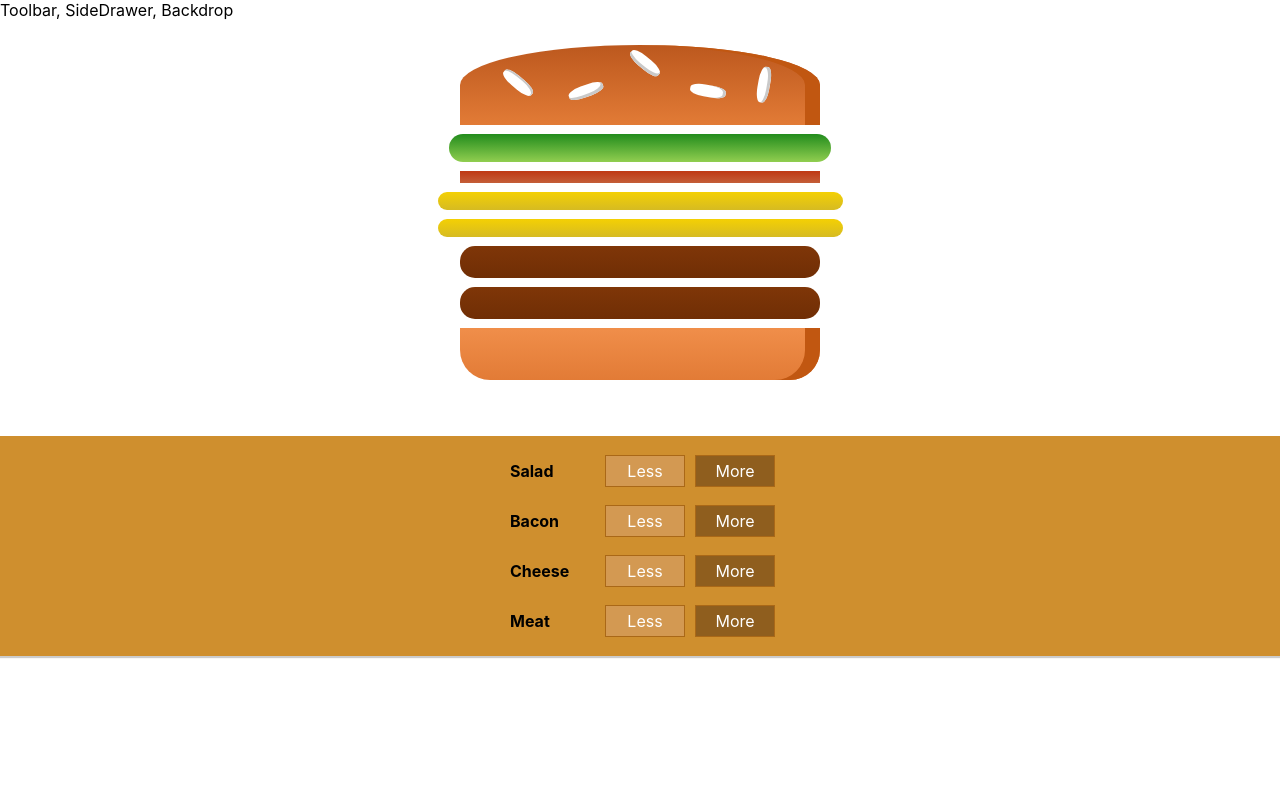
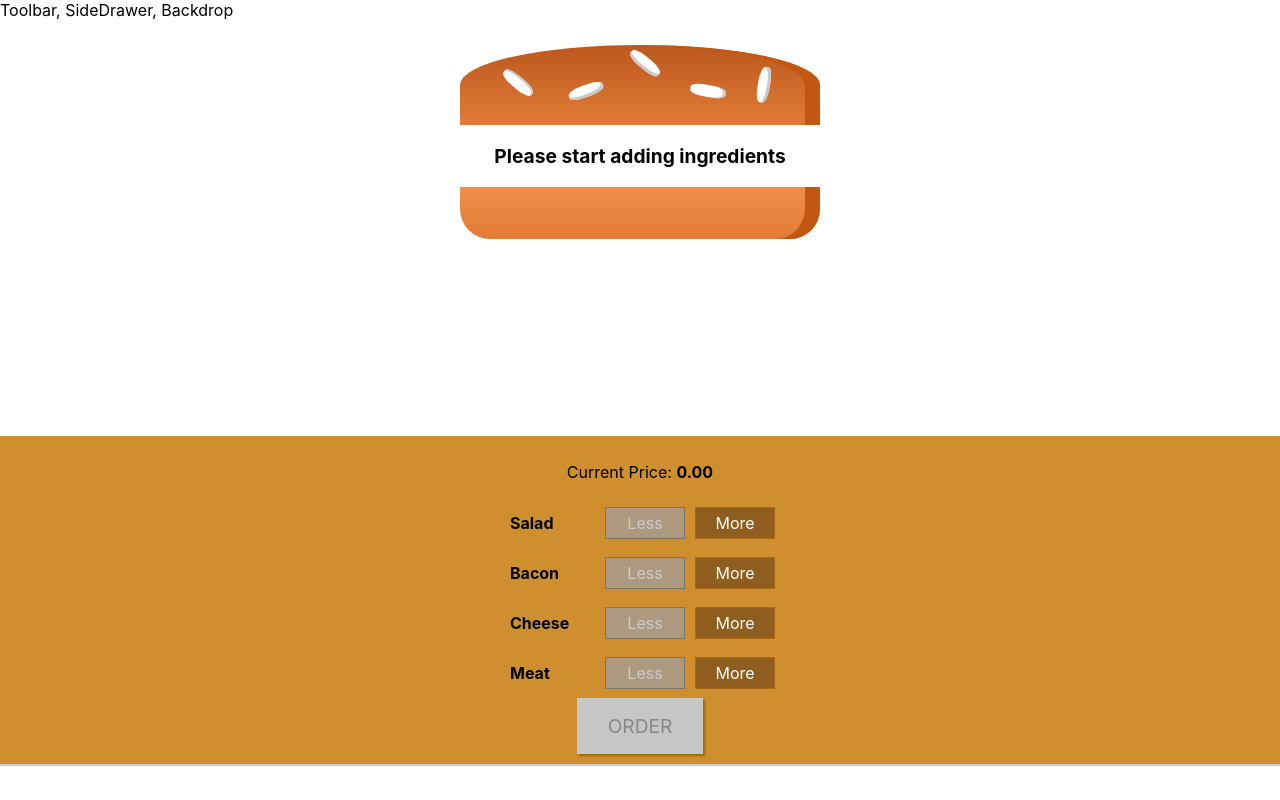
Before and after one commit to andreidana/burger_creator, a React (Create React App) app in the folder burger-creator/: page / in a window 1280 px wide. Built offline with nearby package versions, Linux system fonts and the light colour scheme.

Commit message:
Create mechanism for adding and removing ingredients

```diff
--- a/burger-creator/src/components/Burger/BuildControls/BuildControl/BuildControl.js
+++ b/burger-creator/src/components/Burger/BuildControls/BuildControl/BuildControl.js
@@ -5,8 +5,8 @@ import './BuildControl.css';
 const buildControl = (props) => (
   <div className="BuildControl">
     <div className="Label">{props.label}</div>
-    <button className="Less">Less</button>
-    <button className="More">More</button>
+    <button className="Less" onClick={props.removed} disabled={props.disabled}>Less</button>
+    <button className="More" onClick={props.added}>More</button>
   </div>
 );
 
--- a/burger-creator/src/components/Burger/BuildControls/BuildControls.css
+++ b/burger-creator/src/components/Burger/BuildControls/BuildControls.css
@@ -8,3 +8,45 @@
   margin: auto;
   padding: 10px 0;
 }
+
+
+.OrderButton {
+  background-color: #DAD735;
+  outline: none;
+  cursor: pointer;
+  border: 1px solid #966909;
+  color: #966909;
+  font-family: inherit;
+  font-size: 1.2em;
+  padding: 15px 30px;
+  box-shadow: 2px 2px 2px #966909;
+}
+
+.OrderButton:hover, .OrderButton:active {
+  background-color: #A0DB41;
+  border: 1px solid #966909;
+  color: #966909;
+}
+
+.OrderButton:disabled {
+  background-color: #C7C6C6;
+  cursor: not-allowed;
+  border: 1px solid #ccc;
+  color: #888888;
+}
+
+.OrderButton:not(:disabled) {
+  animation: enable 0.3s linear;
+}
+
+@keyframes enable {
+  0% {
+      transform: scale(1);
+  }
+  60% {
+      transform: scale(1.1);
+  }
+  100% {
+      transform: scale(1);
+  }
+}
--- a/burger-creator/src/components/Burger/BuildControls/BuildControls.js
+++ b/burger-creator/src/components/Burger/BuildControls/BuildControls.js
@@ -12,9 +12,16 @@ const controls = [
 
 const buildControls = (props) => (
   <div className="BuildControls">
+    <p>Current Price: <strong>{props.price.toFixed(2)}</strong></p>
     {controls.map(control => (
-      <BuildControl key = {control.label} label = {control.label}/>
+      <BuildControl
+        key = {control.label}
+        label = {control.label}
+        disabled = {props.disabledObjects[control.type]}
+        removed = {() => props.ingredientRemoved(control.type)}
+        added = {() => props.ingredientAdded(control.type)}/>
     ))}
+    <button className="OrderButton" disabled = {!props.purchasable}>ORDER</button>
   </div>
 );
 
--- a/burger-creator/src/containers/BurgerBuilder/BurgerBuilder.js
+++ b/burger-creator/src/containers/BurgerBuilder/BurgerBuilder.js
@@ -4,21 +4,87 @@ import Aux from '../../hoc/Auxiliary';
 import Burger from '../../components/Burger/Burger';
 import BuildControls from '../../components/Burger/BuildControls/BuildControls';
 
+const INGREDIENT_PRICES = {
+  salad: 0.5,
+  cheese: 0.4,
+  meat: 1.3,
+  bacon: 0.7
+}
+
 class BurgerBuilder extends Component {
   state = {
     ingredients: {
-      salad: 1,
-      bacon: 1,
-      cheese: 2,
-      meat: 2
-    }
+      salad: 0,
+      bacon: 0,
+      cheese: 0,
+      meat: 0
+    },
+    totalPrice: 0,
+    purchasable: false
   };
 
+  updatePurchaseState = (ingredients) => {
+    const ingredientsTotalAmount = Object.keys(ingredients).map(key => ingredients[key]).reduce( (sum, el) => sum + el, 0);
+    this.setState({purchasable: ingredientsTotalAmount > 0})
+  }
+
+  addIngredienthandler = (type) => {
+    const ingredients = this.addIngredientToList(type);
+    const totalPrice = this.addIngredientTotal(type);
+    this.updateStateDetails(totalPrice, ingredients);
+  }
+
+  removeIngredientHandler = (type) => {
+    const ingredients = this.removeIngredientFromList(type);
+    const totalPrice = this.removeIngredientTotal(type);
+    this.updateStateDetails(totalPrice, ingredients);
+  }
+
+  updateStateDetails(totalPrice, ingredients) {
+    this.setState({ totalPrice: totalPrice, ingredients: ingredients });
+    this.updatePurchaseState(ingredients);
+  }
+
+  addIngredientTotal(type) {
+    return this.state.totalPrice + INGREDIENT_PRICES[type];
+  }
+
+  removeIngredientTotal(type) {
+    return this.state.totalPrice - INGREDIENT_PRICES[type];
+  }
+
+  addIngredientToList(type) {
+    const updatedCount = this.state.ingredients[type] + 1;
+    const updatedIngredients = { ...this.state.ingredients };
+    updatedIngredients[type] = updatedCount;
+    return updatedIngredients;
+  }
+
+  removeIngredientFromList(type) {
+    const updatedCount = this.checkIfAvailableIngredient(type);
+    const updatedIngredients = { ...this.state.ingredients };
+    updatedIngredients[type] = updatedCount;
+    return updatedIngredients;
+  }
+
+  checkIfAvailableIngredient(type) {
+    return this.state.ingredients[type] > 0 ? this.state.ingredients[type] - 1 : this.state.ingredients[type];
+  }
+
   render() {
+    const disabledObjects = {...this.state.ingredients};
+    for (let key in disabledObjects) {
+      disabledObjects[key] = disabledObjects[key] <= 0;
+    }
     return (
       <Aux>
-        <Burger ingredients={this.state.ingredients}/>
-        <BuildControls></BuildControls>
+        <Burger ingredients = {this.state.ingredients}/>
+        <BuildControls
+          price = {this.state.totalPrice}
+          purchasable = {this.state.purchasable}
+          disabledObjects = {disabledObjects}
+          ingredientAdded = {this.addIngredienthandler}
+          ingredientRemoved = {this.removeIngredientHandler}/>
       </Aux>
     );
   }
```
